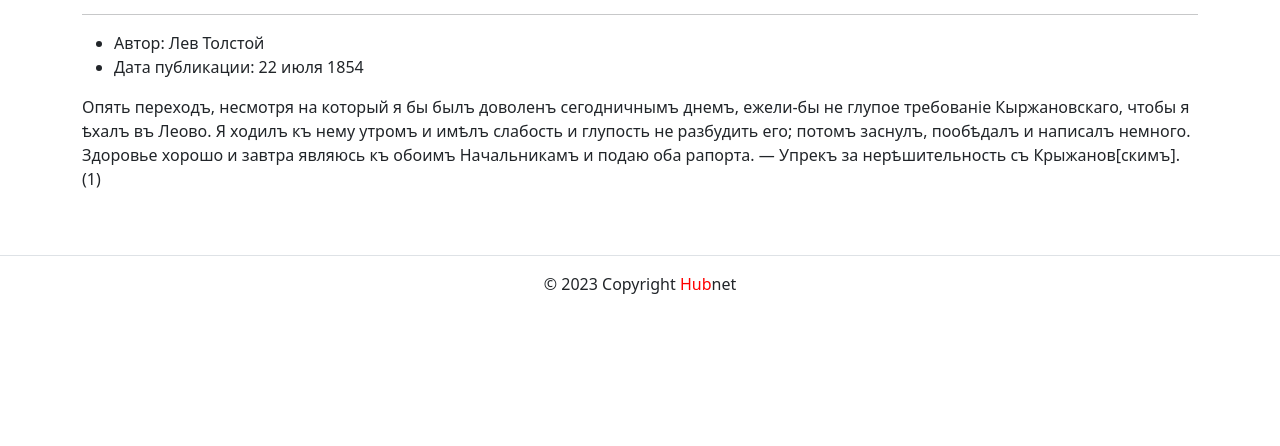
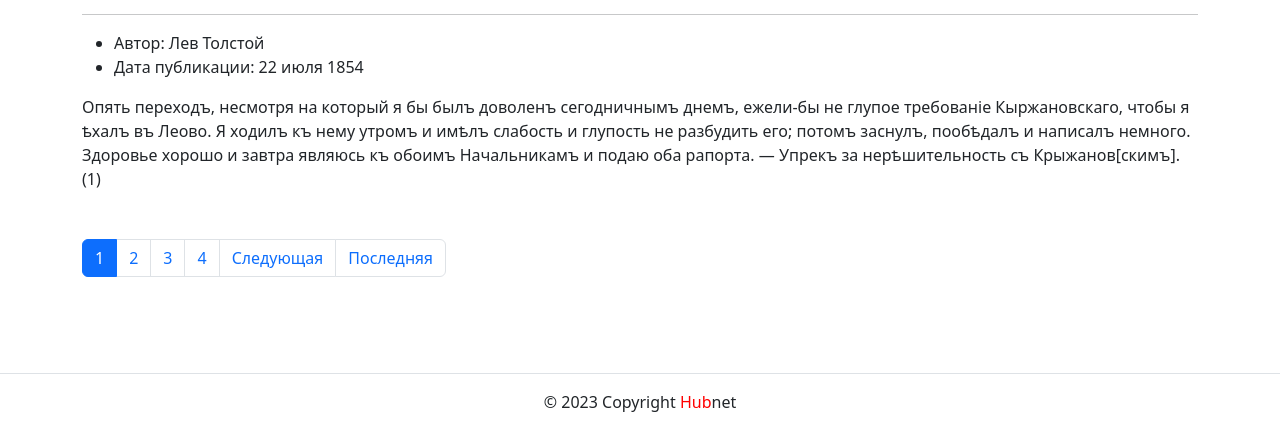
Before and after one commit to alekseikogan/hubnet, a Django app: page / in a window 1280 px wide. Shown: the part 2730-3176 px from the top of the page. Before the commit the page ends 3024 px from the top, so only its background shows below. Run offline with Django 3.2, Linux system fonts and the light colour scheme; data comes from the database, SQL or seed files in the repository; both versions use the stored data as it was after the commit; some libraries are stand-ins or nearby versions.

Commit message:
добавил контекстный процессор Год и пагинацию

```diff
--- /dev/null
+++ b/hubnet/core/context_processors/year.py
@@ -0,0 +1,8 @@
+import datetime
+
+
+def year(request):
+    """Добавляет переменную с текущим годом."""
+    return {
+        'year': datetime.date.today().year
+    }
--- a/hubnet/hubnet/settings.py
+++ b/hubnet/hubnet/settings.py
@@ -47,6 +47,9 @@ TEMPLATES = [
                 'django.template.context_processors.request',
                 'django.contrib.auth.context_processors.auth',
                 'django.contrib.messages.context_processors.messages',
+                'django.contrib.auth.context_processors.auth',
+                'django.contrib.messages.context_processors.messages',
+                'core.context_processors.year.year',
             ],
         },
     },
--- a/hubnet/posts/views.py
+++ b/hubnet/posts/views.py
@@ -1,13 +1,17 @@
 from django.shortcuts import get_object_or_404, render
+from django.contrib.auth.decorators import login_required
+from django.core.paginator import Paginator
 
 from .models import Group, Post
 
 
 def index(request):
-    posts = Post.objects.order_by('-pub_date')[:10]
+    posts = Post.objects.order_by('-pub_date')
+    paginator = Paginator(posts, 10)
+    page_number = request.GET.get('page')
+    page_obj = paginator.get_page(page_number)
     context = {
-        'title': 'Последние обновления',
-        'posts': posts,
+        'page_obj': page_obj,
     }
     return render(request, 'posts/index.html', context)
 
--- a/hubnet/templates/includes/footer.html
+++ b/hubnet/templates/includes/footer.html
@@ -1,2 +1,2 @@
 <!-- тег span используется для добавления нужных стилей отдельнымучасткам текста -->
-<p>© 2023 Copyright <span style="color:red">Hub</span>net</p>
+<p>© {{ year }} Copyright <span style="color:red">Hub</span>net</p>
--- /dev/null
+++ b/hubnet/templates/posts/includes/paginator.html
@@ -0,0 +1,37 @@
+{% if page_obj.has_other_pages %}
+<nav aria-label="Page navigation" class="my-5">
+  <ul class="pagination">
+    {% if page_obj.has_previous %}
+      <li class="page-item"><a class="page-link" href="?page=1">Первая</a></li>
+      <li class="page-item">
+        <a class="page-link" href="?page={{ page_obj.previous_page_number }}">
+          Предыдущая
+        </a>
+      </li>
+    {% endif %}
+    {% for i in page_obj.paginator.page_range %}
+        {% if page_obj.number == i %}
+          <li class="page-item active">
+            <span class="page-link">{{ i }}</span>
+          </li>
+        {% else %}
+          <li class="page-item">
+            <a class="page-link" href="?page={{ i }}">{{ i }}</a>
+          </li>
+        {% endif %}
+    {% endfor %}
+    {% if page_obj.has_next %}
+      <li class="page-item">
+        <a class="page-link" href="?page={{ page_obj.next_page_number }}">
+          Следующая
+        </a>
+      </li>
+      <li class="page-item">
+        <a class="page-link" href="?page={{ page_obj.paginator.num_pages }}">
+          Последняя
+        </a>
+      </li>
+    {% endif %}
+  </ul>
+</nav>
+{% endif %}
--- a/hubnet/templates/posts/index.html
+++ b/hubnet/templates/posts/index.html
@@ -1,7 +1,7 @@
 {% extends 'base.html' %}
 {% load static %}
 {% block title %}
-  {{ title }}
+  Последние обновления
 {% endblock %}
 {% block content %}
 <!-- класс py-5 создает отступы сверху и снизу блока -->
@@ -9,7 +9,7 @@
   <h1>Последние обновления на сайте</h1>
 
 <article>
-  {% for post in posts %}
+  {% for post in page_obj  %}
   <ul>
     <li>
       Автор: {{ post.author.get_full_name }}
@@ -25,5 +25,6 @@
   {% if not forloop.last %}<hr>{% endif %}
   {% endfor %}
 </article>
+  {% include 'posts/includes/paginator.html' %}
   </div>
 {% endblock %}
```
Also changed, not shown: hubnet/db.sqlite3.
